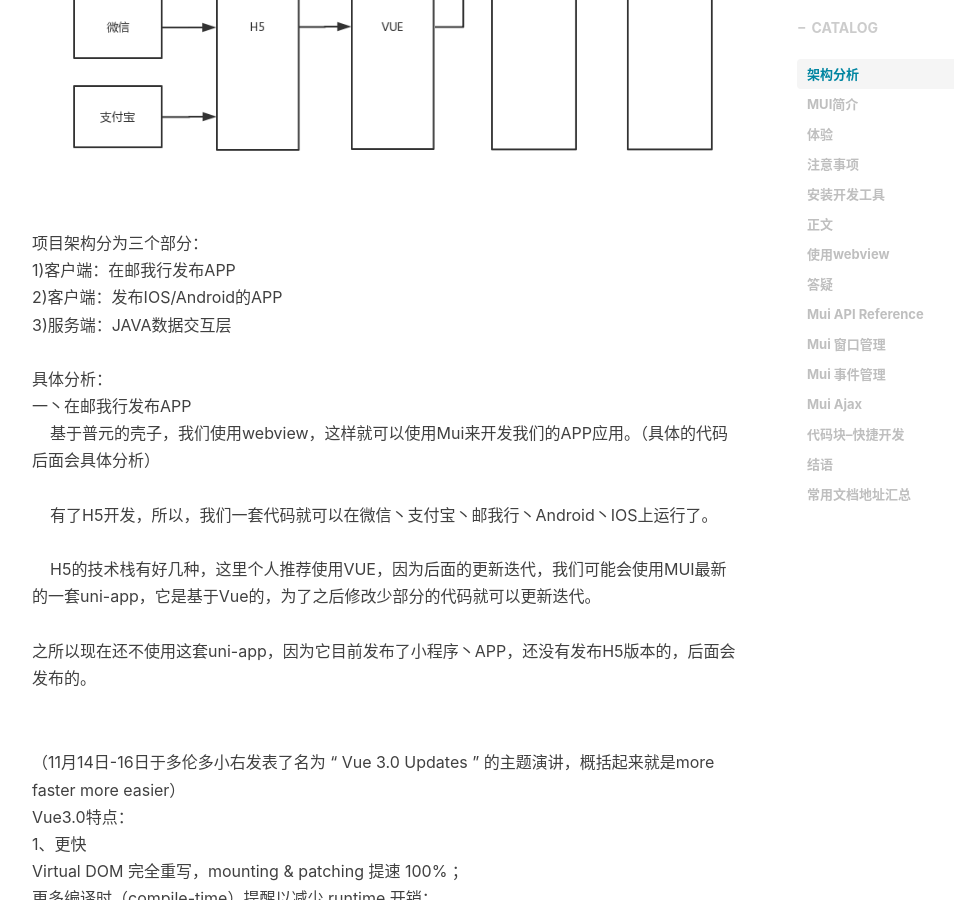
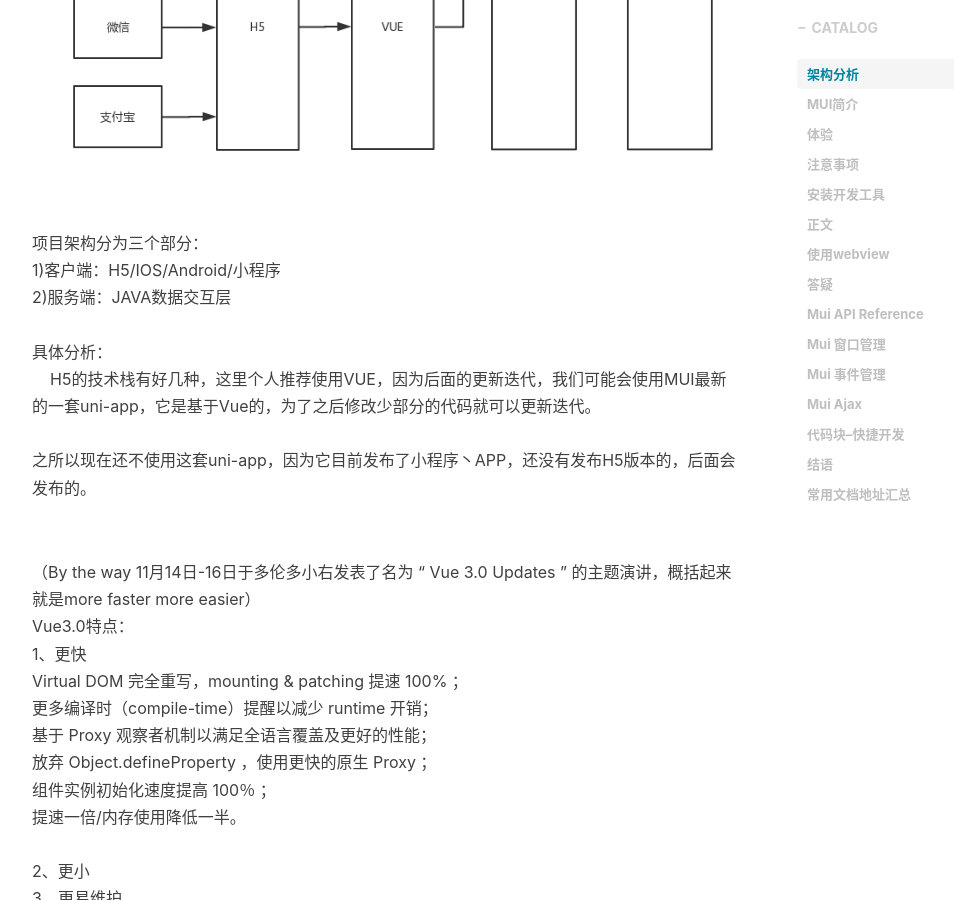
Before and after one commit to 00feng00/00feng00.github.io, a Jekyll site: the page built from _posts/2018-11-18-mui-instructions.markdown, in a window 1280 px wide and 900 px high, scrolled down 1019 px. Shown: the whole window, without its empty margins (233-1187 px from the left). Built offline with Jekyll 4.4.1, drawn with Linux system fonts in a browser that asks for light colours; nearby versions of some CDN libraries; comment, search, counter and statistics services are not loaded.

Commit message:
Update 2018-11-18-mui-instructions.markdown

```diff
--- a/_posts/2018-11-18-mui-instructions.markdown
+++ b/_posts/2018-11-18-mui-instructions.markdown
@@ -15,22 +15,16 @@
 技术栈架构图:<br/>
 <img src="https://00feng00.github.io/img/mui-architecture.png"><br/>
 项目架构分为三个部分：<br/>
-1)客户端：在邮我行发布APP<br/>
-2)客户端：发布IOS/Android的APP<br/>
-3)服务端：JAVA数据交互层<br/>
+1)客户端：H5/IOS/Android/小程序<br/>
+2)服务端：JAVA数据交互层<br/>
 <br/>
 具体分析：<br/>
-一丶在邮我行发布APP<br/>
-&nbsp;&nbsp;&nbsp;&nbsp;基于普元的壳子，我们使用webview，这样就可以使用Mui来开发我们的APP应用。（具体的代码后面会具体分析）<br/>
-<br/>
-&nbsp;&nbsp;&nbsp;&nbsp;有了H5开发，所以，我们一套代码就可以在微信丶支付宝丶邮我行丶Android丶IOS上运行了。<br/>
-<br/>
 &nbsp;&nbsp;&nbsp;&nbsp;H5的技术栈有好几种，这里个人推荐使用VUE，因为后面的更新迭代，我们可能会使用MUI最新的一套uni-app，它是基于Vue的，为了之后修改少部分的代码就可以更新迭代。<br/>
 <br/>
 之所以现在还不使用这套uni-app，因为它目前发布了小程序丶APP，还没有发布H5版本的，后面会发布的。<br/>
 <br/>
 
-（11月14日-16日于多伦多小右发表了名为 “ Vue 3.0 Updates ” 的主题演讲，概括起来就是more faster more easier）<br/>
+（By the way 11月14日-16日于多伦多小右发表了名为 “ Vue 3.0 Updates ” 的主题演讲，概括起来就是more faster more easier）<br/>
 Vue3.0特点：<br/>
 1、更快<br/>
 Virtual DOM 完全重写，mounting & patching 提速 100% ；<br/>
```
